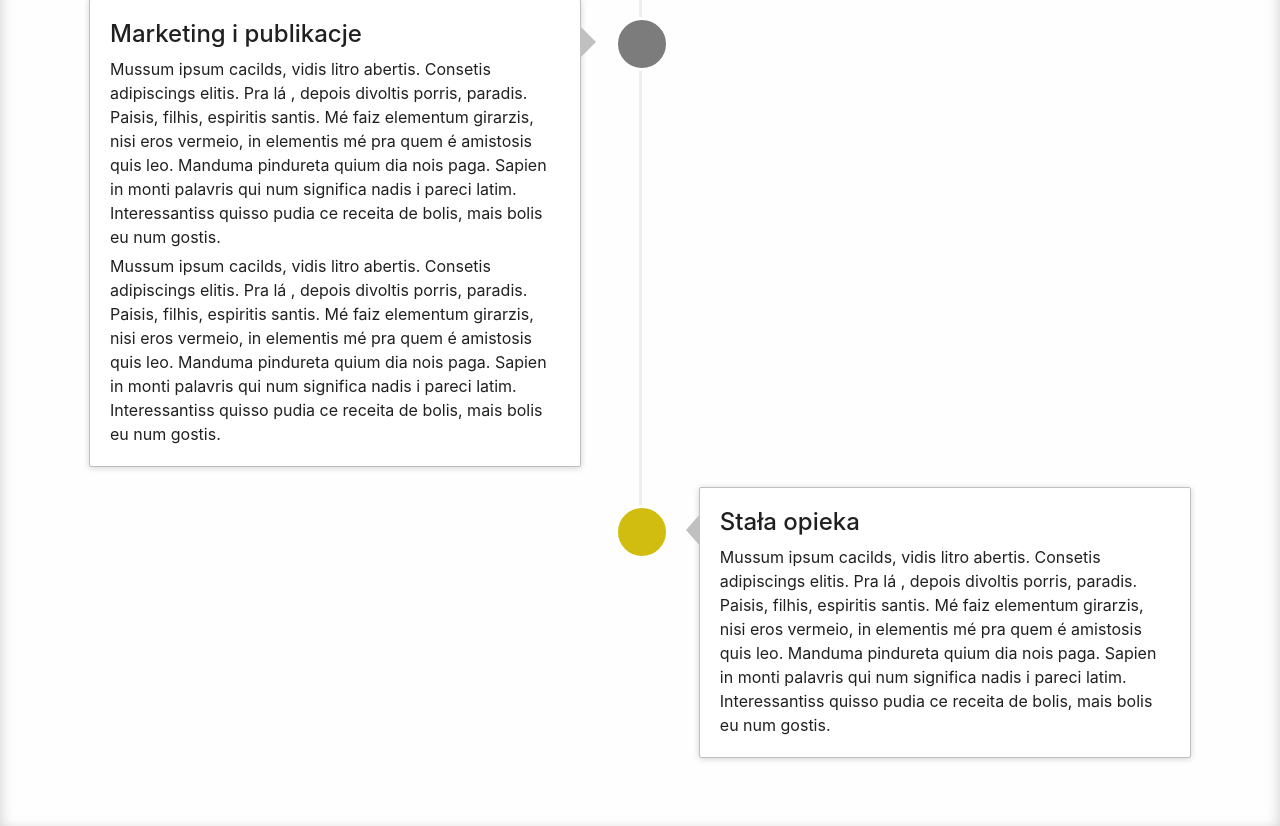
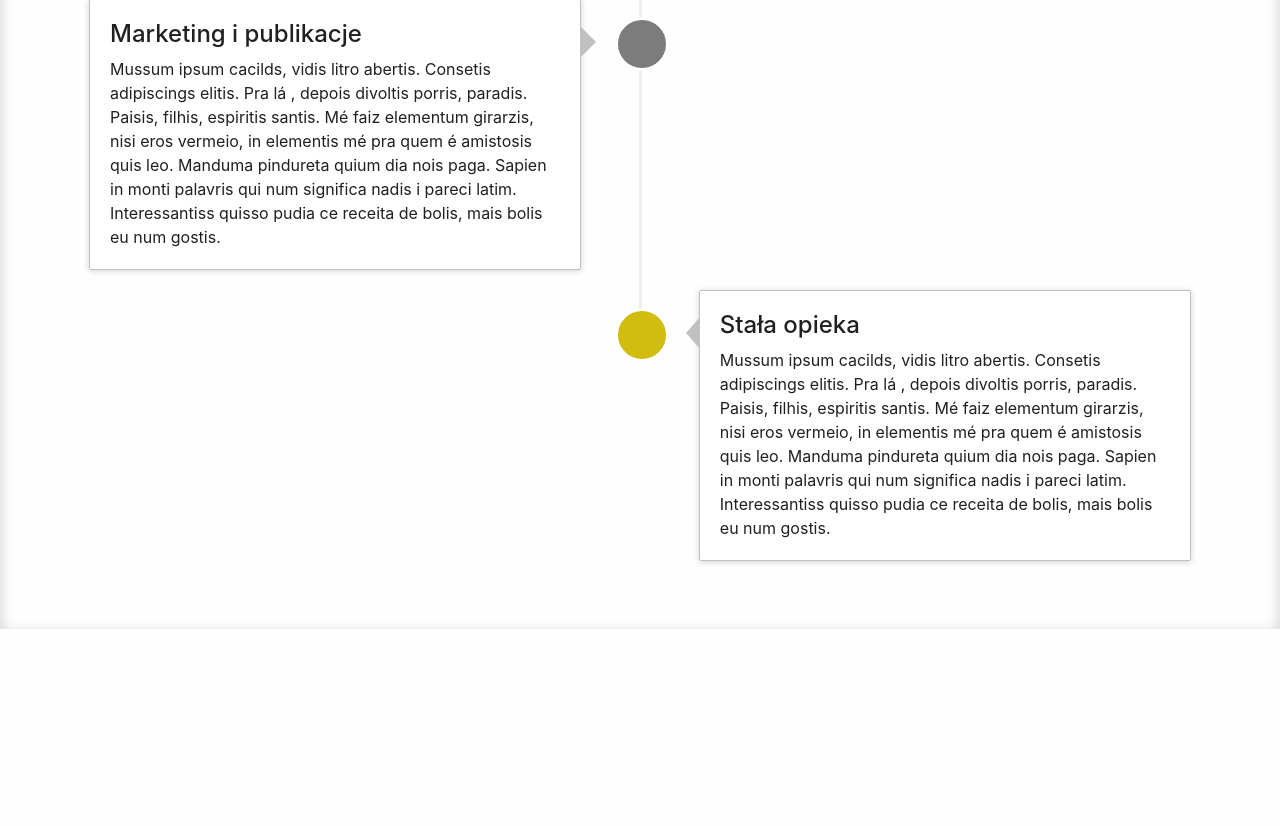
Before and after one commit to Pacislavek/web006, a PHP site: page /oferta.php in a window 1280 px wide. Shown: the part 2074-2900 px from the top of the page. After the commit the page ends 2703 px from the top, so only its background shows below. Run offline with PHP 8.4, Linux system fonts and the light colour scheme; some libraries are stand-ins or nearby versions.

Commit message:
general commit

```diff
--- a/oferta.php
+++ b/oferta.php
@@ -135,7 +135,6 @@
                 </div>
                 <div class="timeline-body">
                   <p>Mussum ipsum cacilds, vidis litro abertis. Consetis adipiscings elitis. Pra lá , depois divoltis porris, paradis. Paisis, filhis, espiritis santis. Mé faiz elementum girarzis, nisi eros vermeio, in elementis mé pra quem é amistosis quis leo. Manduma pindureta quium dia nois paga. Sapien in monti palavris qui num significa nadis i pareci latim. Interessantiss quisso pudia ce receita de bolis, mais bolis eu num gostis.</p>
-                  <p>Mussum ipsum cacilds, vidis litro abertis. Consetis adipiscings elitis. Pra lá , depois divoltis porris, paradis. Paisis, filhis, espiritis santis. Mé faiz elementum girarzis, nisi eros vermeio, in elementis mé pra quem é amistosis quis leo. Manduma pindureta quium dia nois paga. Sapien in monti palavris qui num significa nadis i pareci latim. Interessantiss quisso pudia ce receita de bolis, mais bolis eu num gostis.</p>
 
                 </div>
               </div>
```
